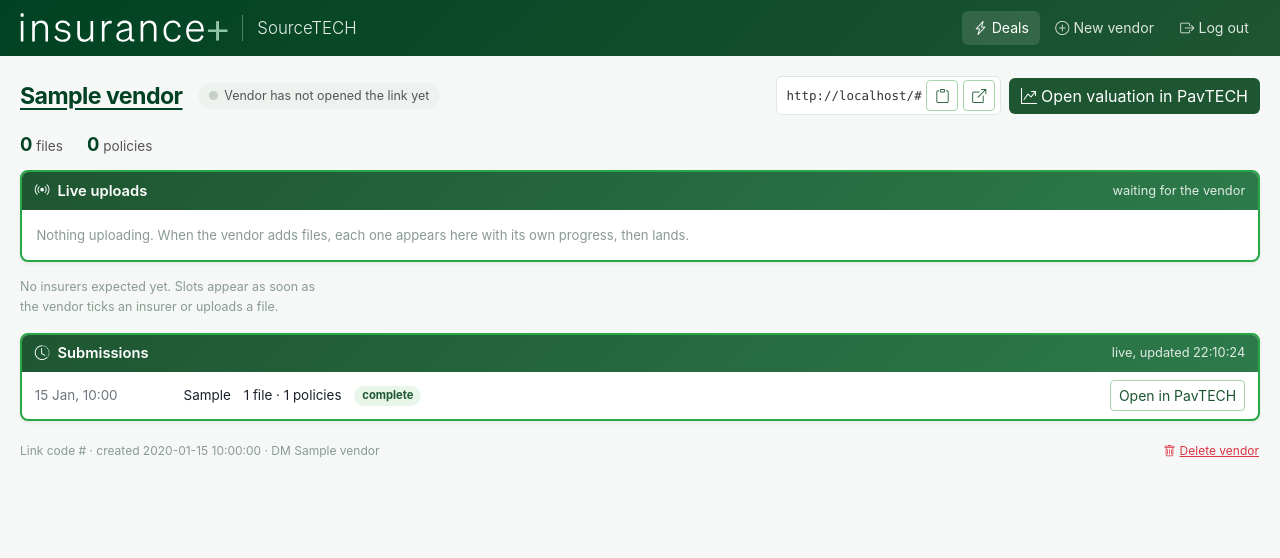
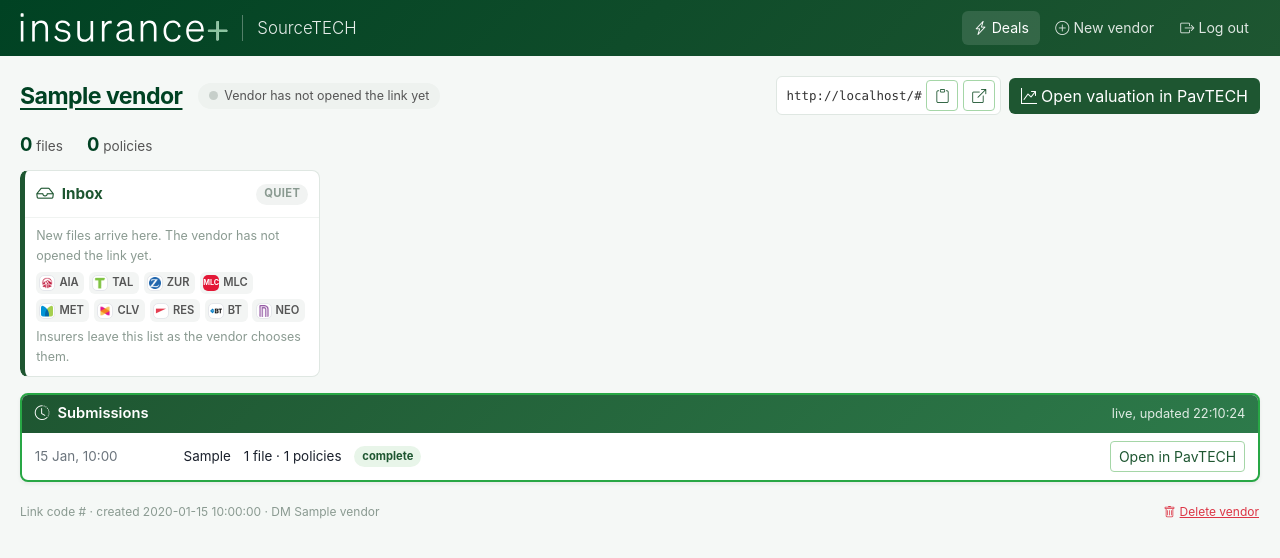
Before and after one commit to PaulAyre/SourceTECH, a Flask app: page /admin/vendors/# in a window 1280 px wide. Shown: the top 558 px of the page. Run offline with Flask 3, Linux system fonts and the light colour scheme; the visitor is signed in with stand-in values (Sample User, id 1); tables that the repository leaves empty hold one stand-in row (values such as "Sample post").

Commit message:
3.4.0: Inbox tile (every insurer, knocked off into its own slot as the vendor chooses; alive while they are on the page), a progress bar per file inside each insurer slot, 'Awaiting file' until something uploads, redacted-file download for the admin. 3.3.1 folded in: server PII re-check streams (15,600-row book 445MB -> 90MB, no more server kill), this visit's files only
Co-Authored-By: Claude Opus 5.5 <noreply@anthropic.com>

```diff
--- a/app.py
+++ b/app.py
@@ -2,7 +2,7 @@
 SourceTECH - Vendor Portfolio Upload Portal
 Main Flask application
 """
-from flask import Flask, request, render_template, redirect, url_for, jsonify, session, send_from_directory
+from flask import Flask, request, render_template, redirect, url_for, jsonify, session, send_from_directory, send_file
 from functools import wraps
 from werkzeug.utils import secure_filename
 from validator import validate_portfolio_file
@@ -27,7 +27,7 @@ app.secret_key = os.environ.get('SECRET_KEY', secrets.token_hex(32))
 
 # Single source of truth for the app version: /health, page titles and the
 # static-asset cache-buster all read this.
-APP_VERSION = '3.3.0'  # 3.3.0: live-uploads box (every file's own progress and landing), names follow HubSpot, SourceTECH favicon; 3.2.0: several files per insurer never overwrite; a file with the same name as one already on the link is not sent again and the vendor is told (name fingerprint, the name never leaves the browser); 3.1.1: routine file notes behind an (i), only notes needing action stay visible; 3.1.0: admin rebuilt (PavTECH look, recent HubSpot deals as the main page, live insurer-slot board, vendor presence); 3.0.5: re-uploading a file already held counts as arrived and never steals the older upload's id (a Submit waited 20 minutes and misreported a missing file); 3.0.4: the same data uploaded under two names is valued once and the DM is told; 3.0.3: each file's vendor-picked insurer goes to PavTECH as a confirmed pick; 3.0.2: admin vendor page links each run to the PavTECH web app; 3.0.1: DealTECH data-received webhook path fixed
+APP_VERSION = '3.4.0'  # 3.4.0: Inbox tile (all insurers, knocked off as the vendor chooses), per-file bars in each slot, 'Awaiting file' before any upload, redacted-file download for the admin; 3.3.1: server PII re-check streams (a 15,600-row book no longer kills the 512MB server: 445MB -> 90MB); live box shows this visit's files only; 3.3.0: live-uploads box (every file's own progress and landing), names follow HubSpot, SourceTECH favicon; 3.2.0: several files per insurer never overwrite; a file with the same name as one already on the link is not sent again and the vendor is told (name fingerprint, the name never leaves the browser); 3.1.1: routine file notes behind an (i), only notes needing action stay visible; 3.1.0: admin rebuilt (PavTECH look, recent HubSpot deals as the main page, live insurer-slot board, vendor presence); 3.0.5: re-uploading a file already held counts as arrived and never steals the older upload's id (a Submit waited 20 minutes and misreported a missing file); 3.0.4: the same data uploaded under two names is valued once and the DM is told; 3.0.3: each file's vendor-picked insurer goes to PavTECH as a confirmed pick; 3.0.2: admin vendor page links each run to the PavTECH web app; 3.0.1: DealTECH data-received webhook path fixed
 
 
 def pavtech_run_url(vendor_name, batch_id, base=None):
@@ -574,8 +574,9 @@ def vendor_board(db, vendor):
             notes = [NOTE_TEXT.get(n.get('code'), str(n.get('code', '')).replace('_', ' ')) for n in json.loads(f.get('note_codes') or '[]')]
         except (ValueError, TypeError, AttributeError):
             notes = []
-        by_ins.setdefault(key, []).append({'name': f.get('original_filename') or f.get('filename'), 'policies': f.get('policy_count') or 0,
-                                           'uploaded_at': f.get('uploaded_at'), 'notes': [n for n in notes if n]})
+        by_ins.setdefault(key, []).append({'id': f.get('id'), 'name': f.get('original_filename') or f.get('filename'), 'policies': f.get('policy_count') or 0,
+                                           'uploaded_at': f.get('uploaded_at'), 'notes': [n for n in notes if n],
+                                           'download': url_for('admin_download_file', url_code=v['url_code'], file_id=f.get('id'))})
     inflight = {}
     if live:
         for it in pl.get('items') or []:
@@ -598,6 +599,7 @@ def vendor_board(db, vendor):
             'key': k, 'name': cat['name'] if cat else 'Other / unassigned', 'badge': cat['badge'] if cat else '?',
             'color': cat['color'] if cat else '#6b7280', 'logo': (url_for('static', filename=f'images/insurers/{k}.png') if k in INSURER_LOGOS else None),
             'expected': k in expected, 'state': state, 'files': by_ins.get(k, []),
+            'inflight': [{'state': i['state'], 'fraction': i.get('fraction') or 0} for i in fl],   # 3.4.0: a bar per file
             'policies': sum(x['policies'] for x in by_ins.get(k, [])),
             'progress': round(sum(prog) / len(prog), 2) if prog else None, 'in_flight': len(fl),
         })
@@ -630,9 +632,16 @@ def vendor_board(db, vendor):
                              'name': row['original_filename'] if row else None, 'policies': (row['policy_count'] or 0) if row else None})
         order = {'uploading': 0, 'stripping': 1, 'failed': 2, 'interrupted': 3, 'received': 4}
         activity.sort(key=lambda a: order.get(a['state'], 5))
+    # 3.4.0: the Inbox tile lists every insurer the vendor has not chosen yet; each one is
+    # knocked off (into its own slot) the moment they tick it or a file for it arrives.
+    chosen = set(keys)
+    inbox = [{'key': i['key'], 'name': i['name'], 'badge': i['badge'], 'color': i['color'],
+              'logo': url_for('static', filename=f"images/insurers/{i['key']}.png") if i['key'] in INSURER_LOGOS else None}
+             for i in INSURERS if i['key'] not in chosen]
     deal = v.get('hubspot_deal_id')
     return {
         'activity': activity,
+        'inbox': inbox,
         'vendor': {'name': v.get('deal_name') or v['vendor_name'], 'code': v['url_code'], 'status': v.get('status'), 'dm': v.get('dm_name'),
                    'deal_url': (HUBSPOT_DEAL_URL + str(deal)) if deal else None, 'created_at': v.get('created_at')},
         'presence': {'state': pres['state'], 'age_s': pres['age_s'], 'step': pl.get('step') if live else None},
@@ -641,6 +650,20 @@ def vendor_board(db, vendor):
                    'expected': len(expected), 'expected_received': sum(1 for s_ in slots if s_['expected'] and s_['files'])},
         'server_time': datetime.utcnow().isoformat() + 'Z',
     }
+
+
+@app.route('/admin/vendors/<url_code>/files/<int:file_id>/download')
+@admin_required
+def admin_download_file(url_code, file_id):
+    """3.4.0: the redacted file exactly as SourceTECH kept it, so the admin can check that the
+    personal details are gone. Admin only; the vendor never has this route."""
+    db = get_db()
+    row = db.execute('''SELECT f.file_path, f.original_filename FROM vendor_files f JOIN vendors v ON v.id = f.vendor_id
+                        WHERE v.url_code = ? AND f.id = ?''', (url_code, file_id)).fetchone()
+    db.close()
+    if not row or not row['file_path'] or not Path(row['file_path']).exists():
+        return jsonify({'error': 'file not found'}), 404
+    return send_file(row['file_path'], as_attachment=True, download_name=f"REDACTED {row['original_filename']}")
 
 
 @app.route('/admin/vendors/<url_code>/live.json')
--- a/frontend/src/hooks/usePresence.js
+++ b/frontend/src/hooks/usePresence.js
@@ -13,7 +13,8 @@ export function usePresence({ step, selected, items }) {
   latest.current = {
     step,
     selected,
-    items: items.filter((i) => i.state !== 'duplicate').map((i) => ({ id: i.clientId, insurer: i.insurerKey, state: i.state, fraction: Math.round((i.fraction || 0) * 100) / 100 })),
+    // this visit's files only: earlier visits' files are already on the admin's slots
+    items: items.filter((i) => i.state !== 'duplicate' && !i.fromEarlier).map((i) => ({ id: i.clientId, insurer: i.insurerKey, state: i.state, fraction: Math.round((i.fraction || 0) * 100) / 100 })),
   };
 
   const send = () => {
--- a/static/app/index.html
+++ b/static/app/index.html
@@ -8,7 +8,7 @@
     <meta name="viewport" content="width=device-width, initial-scale=1.0" />
     <meta name="robots" content="noindex, nofollow" />
     <title>SourceTECH - insurance+</title>
-    <script type="module" crossorigin src="/static/app/assets/index-BIOYzcrV.js"></script>
+    <script type="module" crossorigin src="/static/app/assets/index-BLgOi7bQ.js"></script>
     <link rel="stylesheet" crossorigin href="/static/app/assets/index-pCI5qX_y.css">
   </head>
   <body>
--- a/templates/admin/vendor_detail.html
+++ b/templates/admin/vendor_detail.html
@@ -38,21 +38,18 @@
     .s-file .p { color: #1e5631; font-weight: 600; white-space: nowrap; }
     .s-note { display: inline-block; font-size: 0.68rem; background: #fff4e0; color: #8a5300; border-radius: 4px; padding: 0.05rem 0.35rem; margin: 0.1rem 0.2rem 0 0; }
     .s-empty { color: #8a9a91; font-size: 0.78rem; }
-    .l-row { display: grid; grid-template-columns: 26px minmax(0, 1.4fr) minmax(0, 2fr) 150px; gap: 0.7rem; align-items: center; padding: 0.55rem 0.8rem; border-bottom: 1px solid #eef2ef; font-size: 0.85rem; transition: background 0.6s; }
-    .l-row:last-child { border-bottom: none; }
-    .l-row .who { min-width: 0; }
-    .l-row .who b { color: var(--c); }
-    .l-row .who div { font-size: 0.74rem; color: #6c757d; white-space: nowrap; overflow: hidden; text-overflow: ellipsis; }
-    .l-bar { height: 10px; background: #eef2ef; border-radius: 999px; overflow: hidden; }
-    .l-bar > span { display: block; height: 100%; background: linear-gradient(90deg, #22c55e, #1e5631); transition: width 0.8s; }
-    .l-row.received .l-bar > span { background: #1e5631; }
-    .l-row.failed .l-bar > span, .l-row.interrupted .l-bar > span { background: #dc3545; }
-    .l-state { font-size: 0.78rem; font-weight: 600; text-align: right; }
-    .l-row.received .l-state { color: #1e5631; }
-    .l-row.stripping .l-state, .l-row.uploading .l-state { color: #0f7a3a; }
-    .l-row.failed .l-state, .l-row.interrupted .l-state { color: #b00020; }
-    .l-row.just-landed { background: #eafbf0; }
-    .l-empty { padding: 0.9rem; color: #8a9a91; font-size: 0.82rem; }
+    .slot.inbox { border-left-color: #1e5631; }
+    .slot.inbox.alive { border-color: #22c55e; box-shadow: 0 0 0 3px rgba(34,197,94,0.25); animation: breathe 2.4s ease-in-out infinite; }
+    @keyframes breathe { 0%, 100% { box-shadow: 0 0 0 2px rgba(34,197,94,0.2); } 50% { box-shadow: 0 0 0 6px rgba(34,197,94,0.35); } }
+    .in-list { display: flex; flex-wrap: wrap; gap: 0.3rem; }
+    .in-chip { display: inline-flex; align-items: center; gap: 0.25rem; font-size: 0.7rem; font-weight: 600; color: #555; background: #f3f5f4; border-radius: 6px; padding: 0.15rem 0.35rem 0.15rem 0.2rem; }
+    .in-chip .ins-logo, .in-chip .ins-badge { width: 16px; height: 16px; font-size: 0.45rem; }
+    .f-live { margin-bottom: 0.35rem; }
+    .f-top { display: flex; justify-content: space-between; font-size: 0.74rem; color: #0f7a3a; font-weight: 600; }
+    .f-live.failed .f-top { color: #b00020; }
+    .f-live.failed .s-bar > span { background: #dc3545; }
+    .s-file a { color: #1e5631; text-decoration: none; }
+    .s-file a:hover { text-decoration: underline; }
     .runs { margin-top: 1rem; }
     .run { display: flex; align-items: center; gap: 0.8rem; padding: 0.5rem 0.8rem; border-bottom: 1px solid #eef2ef; font-size: 0.84rem; }
     .run:last-child { border-bottom: none; }
@@ -78,12 +75,6 @@
 </div>
 <div class="b-summary" id="b-summary"></div>
 
-<!-- 3.3.0: every file of the vendor's current visit, with its own progress and landing -->
-<div class="pv-card" id="live-box" style="margin-bottom: 0.9rem;">
-    <div class="pv-head"><span><i class="bi bi-broadcast me-2"></i>Live uploads</span><span class="sub" id="live-sub">waiting for the vendor</span></div>
-    <div id="live-rows"><div class="l-empty">Nothing uploading. When the vendor adds files, each one appears here with its own progress, then lands.</div></div>
-</div>
-
 <div class="pv-card" style="border: none; background: transparent; box-shadow: none;">
     <div class="slots" id="slots"></div>
 </div>
@@ -107,7 +98,7 @@ const LIVE = '{{ url_for("admin_vendor_live", url_code=vendor.url_code) }}';
 const UPLOAD_URL = '{{ upload_url }}';
 const esc = s => String(s == null ? '' : s).replace(/[&<>"']/g, c => ({ '&': '&amp;', '<': '&lt;', '>': '&gt;', '"': '&quot;', "'": '&#39;' }[c]));
 const fmt = n => new Intl.NumberFormat('en-AU').format(n || 0);
-const STATE_TEXT = { waiting: 'Waiting', ticked: 'Ticked', preparing: 'Preparing', uploading: 'Uploading', received: 'Received', failed: 'Failed' };
+const STATE_TEXT = { waiting: 'Awaiting file', ticked: 'Awaiting file', preparing: 'Preparing', uploading: 'Uploading', received: 'Received', failed: 'Failed' };
 const LOUD = ['needs a look', 'held names', 'personal details removed'];
 const STEP_TEXT = ['choosing insurers', 'uploading files', 'on the submitted page'];
 
@@ -120,25 +111,45 @@ function copyLink(btn) {
 function ago(s) { return s < 60 ? 'seconds ago' : s < 3600 ? Math.round(s / 60) + ' min ago' : s < 86400 ? Math.round(s / 3600) + ' h ago' : Math.round(s / 86400) + ' days ago'; }
 function when(iso) { return iso ? new Date(iso.replace(' ', 'T') + (iso.endsWith('Z') ? '' : 'Z')).toLocaleString('en-GB', { day: 'numeric', month: 'short', hour: '2-digit', minute: '2-digit' }) : ''; }
 
+function logoHtml(s) {
+    return s.logo ? `<img class="ins-logo" src="${s.logo}" alt="">` : `<span class="ins-badge" style="background:${s.color}">${esc(s.badge)}</span>`;
+}
+
+// 3.4.0: the Inbox. Every insurer the vendor has not chosen yet; each one is knocked off
+// into its own slot as they choose it. Quiet until the vendor is on the page, then alive.
+function inboxHtml(b) {
+    const p = b.presence, here = p.state === 'here';
+    const doing = here ? (p.step === 0 ? 'choosing insurers' : p.step === 1 ? 'adding files' : 'on the submitted page') : null;
+    const list = (b.inbox || []).map(i => `<span class="in-chip" title="${esc(i.name)}">${logoHtml(i)}${esc(i.badge)}</span>`).join('');
+    return `<div class="slot inbox ${here ? 'alive' : ''}" style="--c:#1e5631">
+        <div class="s-head"><i class="bi bi-inbox" style="font-size:1.1rem;color:#1e5631;"></i><span class="s-name">Inbox</span>
+          <span class="s-state ${here ? 'uploading' : 'waiting'}">${here ? 'Vendor here' : 'Quiet'}</span></div>
+        <div class="s-body">
+          <div class="s-empty" style="margin-bottom:0.35rem;">${here ? `<span class="dot here"></span> The vendor is ${doing}` : 'New files arrive here. The vendor has not opened the link yet' + (p.state === 'away' ? ' again' : '') + '.'}</div>
+          ${list ? `<div class="in-list">${list}</div><div class="s-empty" style="margin-top:0.3rem;">Insurers leave this list as the vendor chooses them.</div>`
+                 : '<div class="s-empty">Every insurer has been chosen.</div>'}
+        </div></div>`;
+}
+
 function slotHtml(s) {
-    const logo = s.logo ? `<img class="ins-logo" src="${s.logo}" alt="">` : `<span class="ins-badge" style="background:${s.color}">${esc(s.badge)}</span>`;
     let body = '';
-    if (s.state === 'preparing' || s.state === 'uploading') {
-        const pct = Math.round((s.progress || 0) * 100);
-        body += `<div class="s-bar"><span style="width:${pct}%"></span></div><div class="s-empty">${s.state === 'preparing' ? 'Removing personal details on the vendor’s computer' : 'Uploading'} &middot; ${pct}%${s.in_flight > 1 ? ' &middot; ' + s.in_flight + ' files' : ''}</div>`;
-    }
-    if (s.state === 'failed') body += `<div class="s-empty" style="color:#b00020;">A file could not be read. The vendor has been asked to try again.</div>`;
+    (s.inflight || []).forEach((it, n) => {
+        const pct = Math.round((it.fraction || 0) * 100);
+        const what = it.state === 'failed' ? 'Could not be read' : it.state === 'stripping' ? `Removing personal details ${pct}%` : pct >= 99 ? 'Arriving' : `Uploading ${pct}%`;
+        body += `<div class="f-live ${it.state}"><div class="f-top"><span>File ${s.files.length + n + 1}</span><span>${what}</span></div>
+                 <div class="s-bar"><span style="width:${it.state === 'failed' ? 100 : pct}%"></span></div></div>`;
+    });
     for (const f of s.files) {
-        // only notes that need someone to act stay visible; routine ones sit behind the (i)
         const loud = (f.notes || []).filter(n => LOUD.some(l => n.includes(l)));
         const quiet = (f.notes || []).filter(n => !loud.includes(n));
         const info = quiet.length ? ` <i class="bi bi-info-circle" style="color:#8a9a91;cursor:help;" title="${esc(quiet.join('\n'))}"></i>` : '';
-        body += `<div class="s-file"><span class="n" title="${esc(f.name)}">${esc(f.name)}${info}</span><span class="p">${fmt(f.policies)} policies</span></div>`;
+        body += `<div class="s-file"><span class="n"><a href="${f.download}" title="Download the redacted file SourceTECH kept, to check it"><i class="bi bi-download me-1"></i>${esc(f.name)}</a>${info}</span><span class="p">${fmt(f.policies)} policies</span></div>`;
         body += loud.map(n => `<span class="s-note">${esc(n)}</span>`).join('');
     }
-    if (!body) body = `<div class="s-empty">${s.state === 'ticked' ? 'The vendor has ticked this insurer, no file yet' : s.expected ? 'Expected, waiting for the vendor' : 'Waiting'}</div>`;
-    return `<div class="slot ${s.state}" style="--c:${s.color}">
-        <div class="s-head">${logo}<span class="s-name">${esc(s.name)}</span><span class="s-state ${s.state}">${STATE_TEXT[s.state] || s.state}</span></div>
+    if (!body) body = `<div class="s-empty">Awaiting file&hellip;</div>`;
+    const shown = (s.state === 'waiting' || s.state === 'ticked') && !s.files.length ? 'waiting' : s.state;
+    return `<div class="slot ${shown}" style="--c:${s.color}">
+        <div class="s-head">${logoHtml(s)}<span class="s-name">${esc(s.name)}</span><span class="s-state ${shown}">${STATE_TEXT[s.state] || s.state}</span></div>
         <div class="s-body">${body}</div></div>`;
 }
 
@@ -159,34 +170,8 @@ function render(b) {
     document.getElementById('b-summary').innerHTML =
         (t.expected ? `<span><b>${t.expected_received} of ${t.expected}</b> expected insurers in</span>` : '') +
         `<span><b>${fmt(t.files)}</b> ${t.files === 1 ? 'file' : 'files'}</span><span><b>${fmt(t.policies)}</b> ${t.policies === 1 ? 'policy' : 'policies'}</span>`;
-    document.getElementById('slots').innerHTML = b.slots.length ? b.slots.map(slotHtml).join('')
-        : '<div class="s-empty">No insurers expected yet. Slots appear as soon as the vendor ticks an insurer or uploads a file.</div>';
+    document.getElementById('slots').innerHTML = inboxHtml(b) + b.slots.map(slotHtml).join('');
     document.getElementById('b-updated').textContent = 'live, updated ' + new Date().toLocaleTimeString('en-GB');
-}
-
-// 3.3.0: the live-uploads box. A row per file of this visit: its own bar through
-// preparing and uploading, then 'Landed' with the stored name and policy count.
-const landedAt = {};
-function renderLive(b) {
-    const rows = b.activity || [];
-    const busy = rows.filter(a => a.state === 'stripping' || a.state === 'uploading').length;
-    document.getElementById('live-sub').textContent = busy ? `${busy} in progress` : rows.length ? `${rows.filter(a => a.state === 'received').length} landed this visit` : 'waiting for the vendor';
-    if (!rows.length) return;
-    const now = Date.now();
-    let n = 0;
-    document.getElementById('live-rows').innerHTML = rows.map(a => {
-        n += 1;
-        if (a.state === 'received' && !landedAt[a.id]) landedAt[a.id] = now;
-        const fresh = landedAt[a.id] && now - landedAt[a.id] < 8000;
-        const pct = a.state === 'received' ? 100 : Math.round((a.fraction || 0) * 100);
-        const logo = a.logo ? `<img class="ins-logo" src="${a.logo}" alt="">` : `<span class="ins-badge" style="background:${a.color}">${esc(a.badge)}</span>`;
-        const state = { stripping: `Removing personal details ${pct}%`, uploading: pct >= 99 ? 'Arriving' : `Uploading ${pct}%`,
-                        received: a.policies != null ? `Landed &middot; ${fmt(a.policies)} policies` : 'Landed', failed: 'Could not be read', interrupted: 'Vendor left before it finished' }[a.state] || a.state;
-        const title = a.name ? esc(a.name) : `${esc(a.insurer_name)} file`;
-        return `<div class="l-row ${a.state}${fresh ? ' just-landed' : ''}" style="--c:${a.color}">
-            ${logo}<div class="who"><b>${esc(a.insurer_name)}</b><div title="${title}">${a.name ? title : 'name stays on the vendor\u2019s computer until it lands'}</div></div>
-            <div class="l-bar"><span style="width:${pct}%"></span></div><div class="l-state">${state}</div></div>`;
-    }).join('');
 }
 
 async function tick() {
@@ -195,7 +180,6 @@ async function tick() {
         if (!res.ok) throw new Error(res.status);
         const b = await res.json();
         render(b);
-        renderLive(b);
         const runs = b.runs || [];
         if (runs.length) document.getElementById('runs').innerHTML = runs.map(x => `
             <div class="run"><span class="when">${esc(when(x.submitted_at))}</span>
```
Also changed, not shown: strip_shared/shared/pii_recheck.py (+63 -49 lines), tests/test_admin_board.py (+26 -0 lines), static/app/assets/index-BLgOi7bQ.js, 2 other files.
